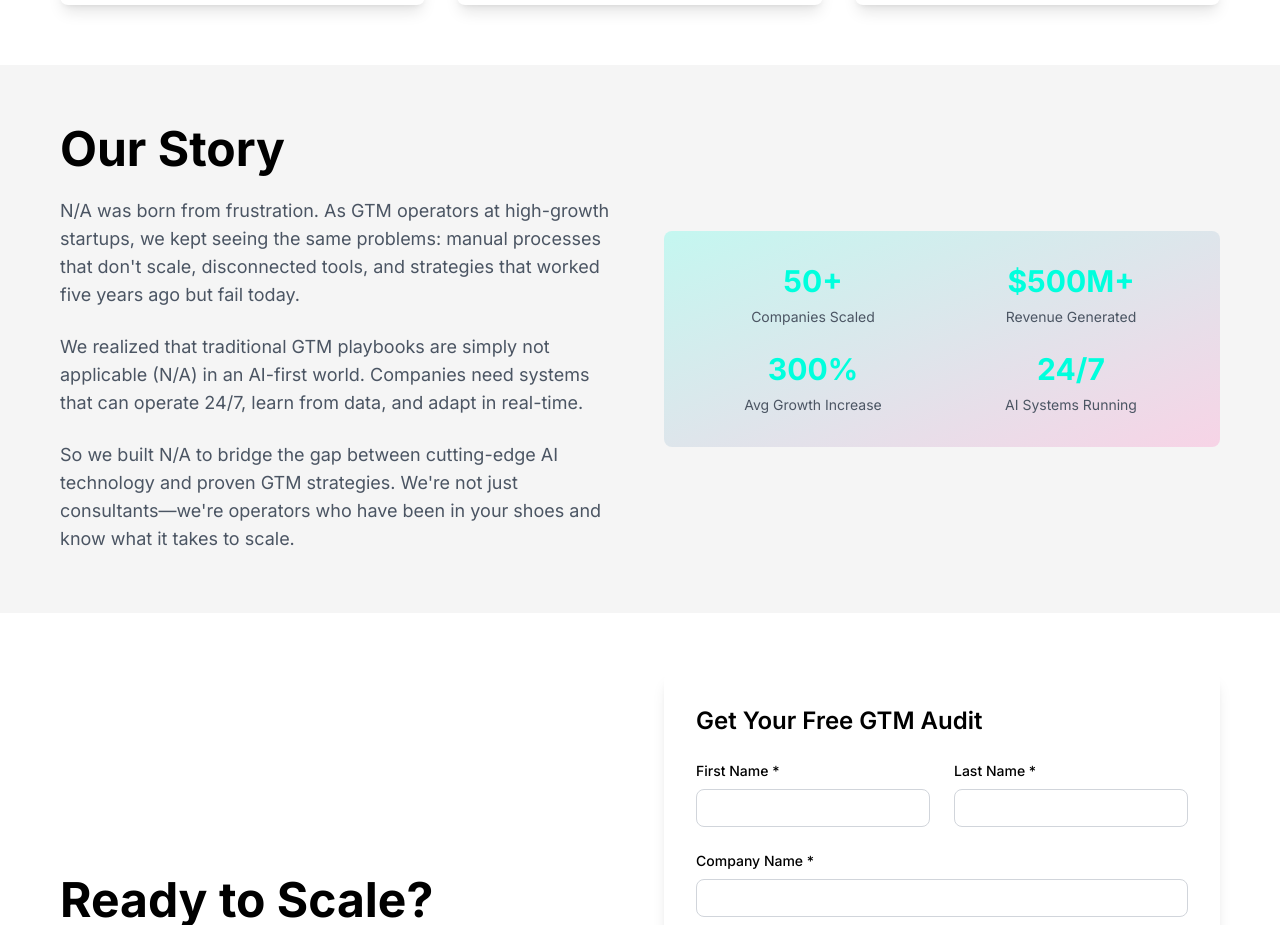
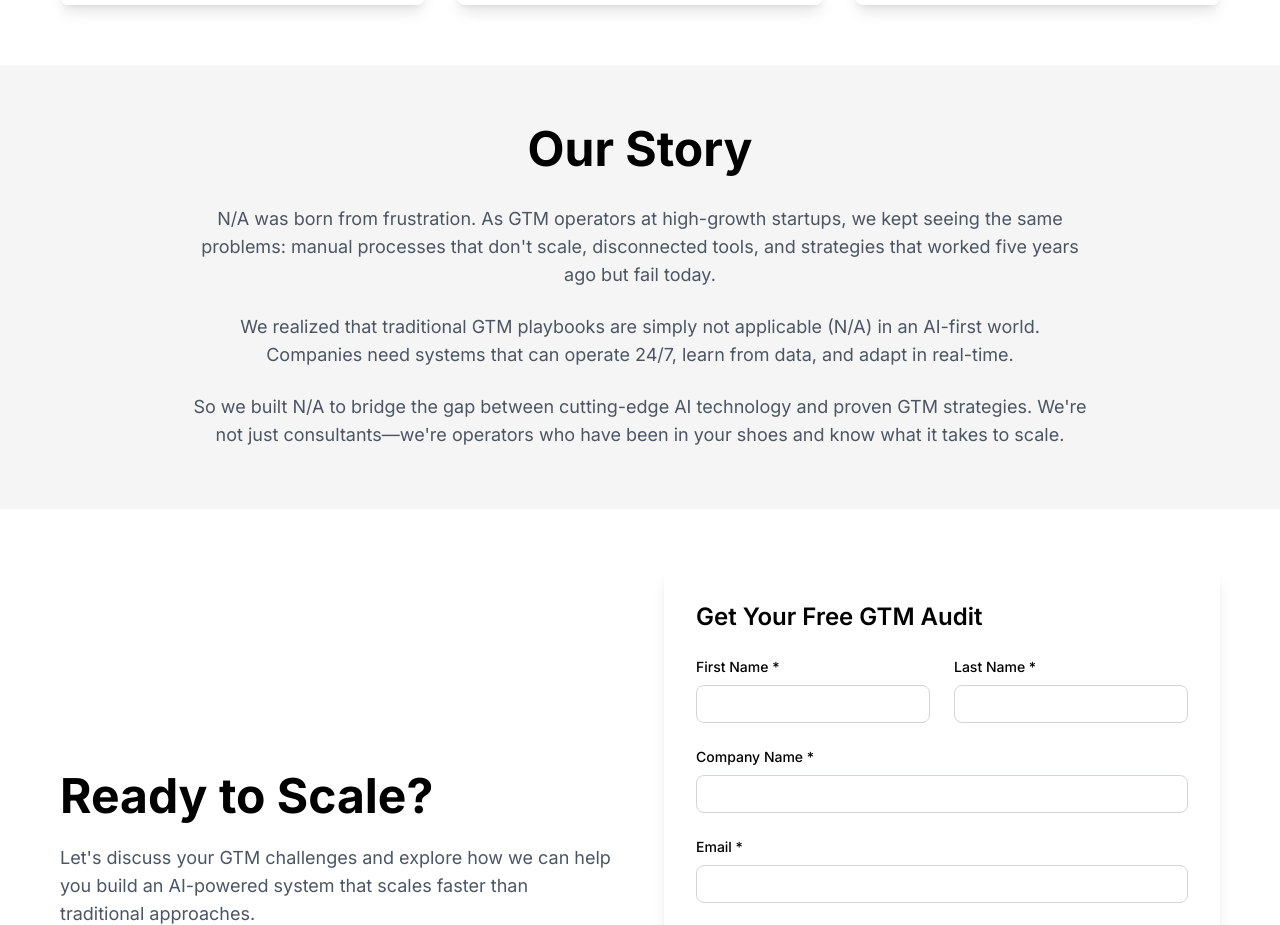
Before and after one commit to Briannzau/N-A, a Next.js app: page /about in a window 1280 px wide. Shown: the part 1020-1945 px from the top of the page. Built offline with nearby package versions, Linux system fonts and the light colour scheme.

Commit message:
Center Our Story section and remove side box

```diff
--- a/app/about/page.tsx
+++ b/app/about/page.tsx
@@ -29,6 +29,7 @@ const values = [
 export default function AboutPage() {
   const [heroRef, heroInView] = useInView({ threshold: 0.1, triggerOnce: true })
   const [valuesRef, valuesInView] = useInView({ threshold: 0.1, triggerOnce: true })
+  const [storyRef, storyInView] = useInView({ threshold: 0.1, triggerOnce: true })
 
   return (
     <div className="pt-16">
@@ -76,13 +77,12 @@ export default function AboutPage() {
         </div>
       </section>
 
-      {/* Our Story */}
-      <section className="py-section md:py-section bg-light-section dark:bg-dark-section">
+      {/* Our Story - Centered */}
+      <section ref={storyRef} className="py-section md:py-section bg-light-section dark:bg-dark-section">
         <div className="max-w-content mx-auto px-gutter">
-          <div className="grid grid-cols-1 lg:grid-cols-2 gap-12 items-center">
-            <div>
-              <h2 className="text-3xl md:text-5xl font-bold mb-6">Our Story</h2>
-              <div className="space-y-6 text-lg text-gray-600 dark:text-gray-400">
+          <div className={`section-animate ${storyInView ? 'in-view' : ''} text-center`}>
+            <h2 className="text-3xl md:text-5xl font-bold mb-8">Our Story</h2>
+            <div className="max-w-4xl mx-auto space-y-6 text-lg text-gray-600 dark:text-gray-400">
               <p>
                 N/A was born from frustration. As GTM operators at high-growth startups, we kept seeing the same
                 problems: manual processes that don't scale, disconnected tools, and strategies that worked five
@@ -96,27 +96,6 @@ export default function AboutPage() {
                 So we built N/A to bridge the gap between cutting-edge AI technology and proven GTM strategies.
                 We're not just consultants—we're operators who have been in your shoes and know what it takes to scale.
               </p>
-              </div>
-            </div>
-            <div className="bg-gradient-to-br from-neon-primary/20 to-neon-secondary/20 p-8 rounded-lg">
-              <div className="grid grid-cols-2 gap-6 text-center">
-                <div>
-                  <div className="text-3xl font-bold text-neon-primary mb-2">50+</div>
-                  <div className="text-sm text-gray-600 dark:text-gray-400">Companies Scaled</div>
-                </div>
-                <div>
-                  <div className="text-3xl font-bold text-neon-primary mb-2">$500M+</div>
-                  <div className="text-sm text-gray-600 dark:text-gray-400">Revenue Generated</div>
-                </div>
-                <div>
-                  <div className="text-3xl font-bold text-neon-primary mb-2">300%</div>
-                  <div className="text-sm text-gray-600 dark:text-gray-400">Avg Growth Increase</div>
-                </div>
-                <div>
-                  <div className="text-3xl font-bold text-neon-primary mb-2">24/7</div>
-                  <div className="text-sm text-gray-600 dark:text-gray-400">AI Systems Running</div>
-                </div>
-              </div>
             </div>
           </div>
         </div>
```
Lines whose indentation alone changed are shown as unchanged.
